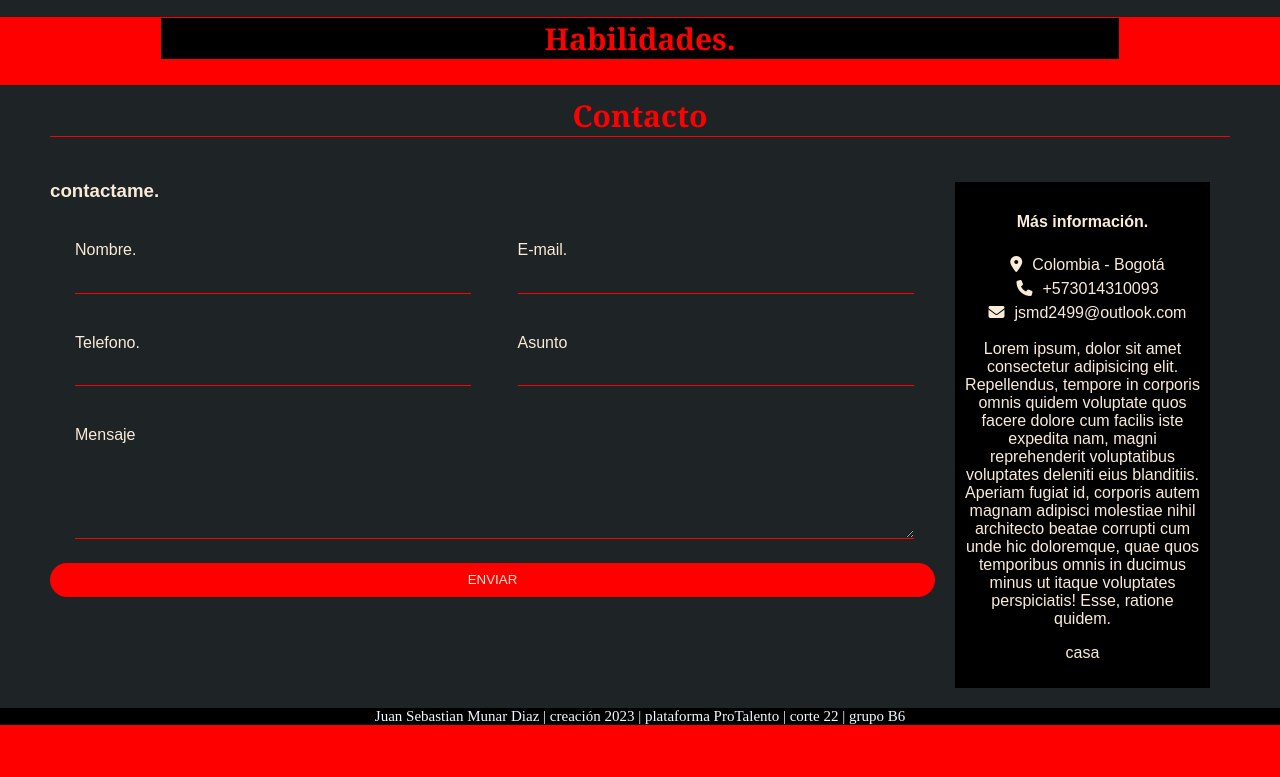
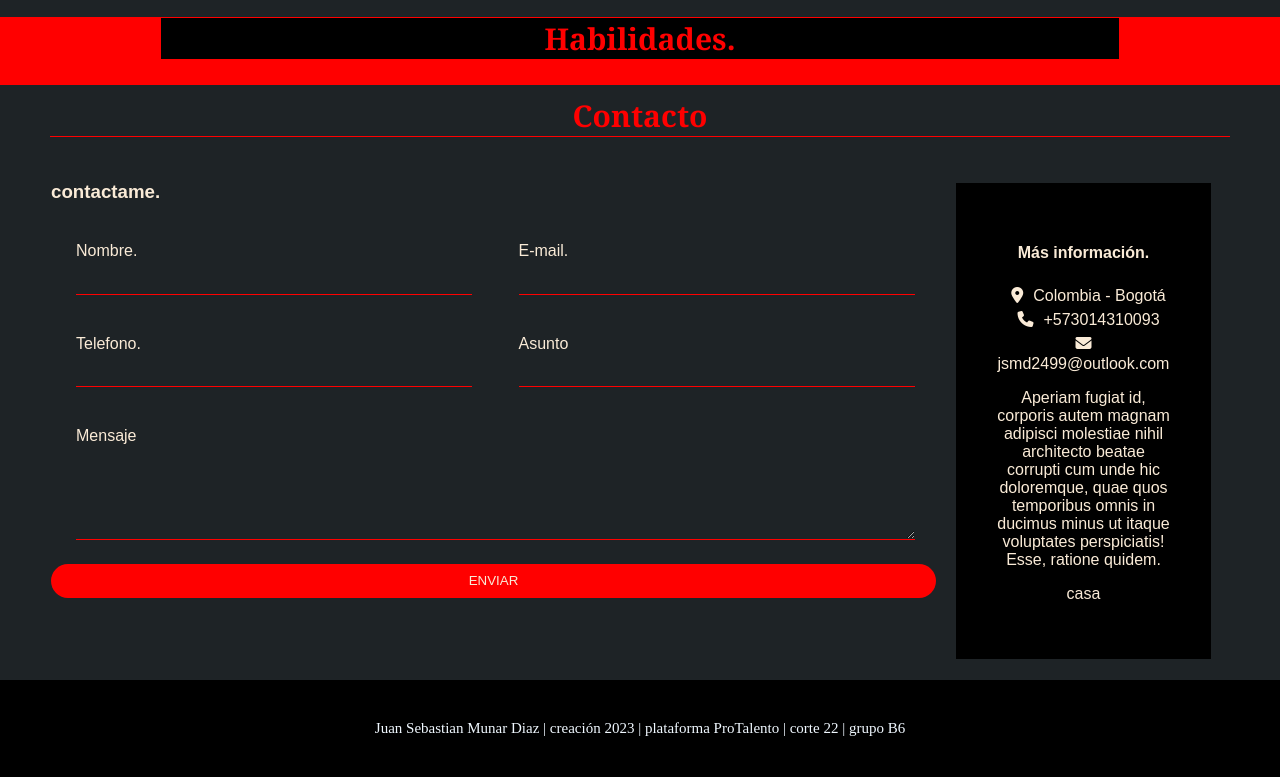
Before and after one commit to JmDarker/portafolio3.github.oi, a plain HTML site: page index.html in a window 1280 px wide. Shown: the part 1079-1856 px from the top of the page. Before the commit the page ends 1804 px from the top, so only its background shows below. Drawn offline with Linux system fonts and the light colour scheme.

Commit message:
Correcciones y adaptación de pantalla para distintos dispositivos.

```diff
--- a/index.html
+++ b/index.html
@@ -101,7 +101,6 @@
             <li><i class="fa-solid fa-envelope"></i>jsmd2499@outlook.com</li>
           </ul>
           <p>
-            Lorem ipsum, dolor sit amet consectetur adipisicing elit. Repellendus, tempore in corporis omnis quidem voluptate quos facere dolore cum facilis iste expedita nam, magni reprehenderit voluptatibus voluptates deleniti eius blanditiis.
             Aperiam fugiat id, corporis autem magnam adipisci molestiae nihil architecto beatae corrupti cum unde hic doloremque, quae quos temporibus omnis in ducimus minus ut itaque voluptates perspiciatis! Esse, ratione quidem.
           </p>
           <p>casa</p>
--- a/styles/style.css
+++ b/styles/style.css
@@ -1,6 +1,6 @@
 @import url('https://fonts.googleapis.com/css2?family=Righteous&family=Work+Sans:wght@100;300;400;600;800&display=swap');
 body {
-  background-color: red;
+background-color: red;
 margin: 0;
 padding: 0;
 box-sizing: border-box;
@@ -188,14 +188,7 @@ font-family: 'Times New Roman', Times, serif;
 .datos1 a {
 text-decoration: none;
 }
-footer {
-display: block;
-background-color: black;
-color: aliceblue;
-text-align: center;
-font-family: 'Times New Roman', Times, serif;
-font-size: 15px;
-}
+
 .habilidades {
   background-color: black;
   color: antiquewhite;
@@ -228,7 +221,7 @@ font-size: 15px;
 
 .contenedor_contacto {
   width: 100%;
-
+padding: 1px;
 }
 
 .contenedor_informacion {
@@ -290,7 +283,7 @@ padding-left: 25px;
 
 .informacion_contacto {
   margin: 20px;
-  padding: 10px;
+  padding: 40px;
   text-align: center;
   background-color: black;
   color: antiquewhite;
@@ -304,6 +297,16 @@ padding-left: 25px;
 .informacion_contacto ul li i {
   padding: 4px 10px;
  }
+
+ footer {
+  padding: 40px;
+  display: block;
+  background-color: black;
+  color: aliceblue;
+  text-align: center;
+  font-family: 'Times New Roman', Times, serif;
+  font-size: 15px;
+  }
 
  @media (min-width: 1080px){
 
```
